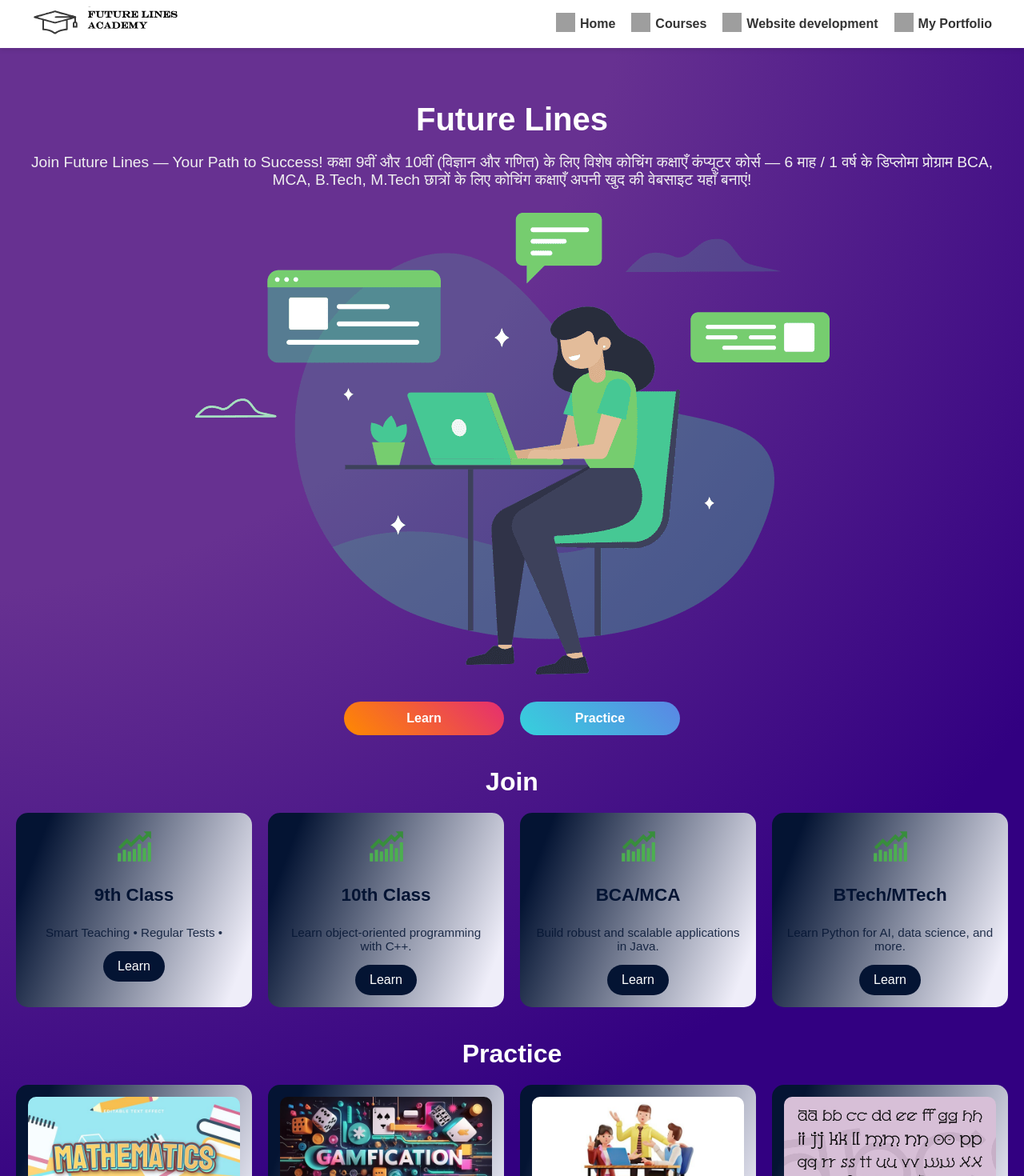
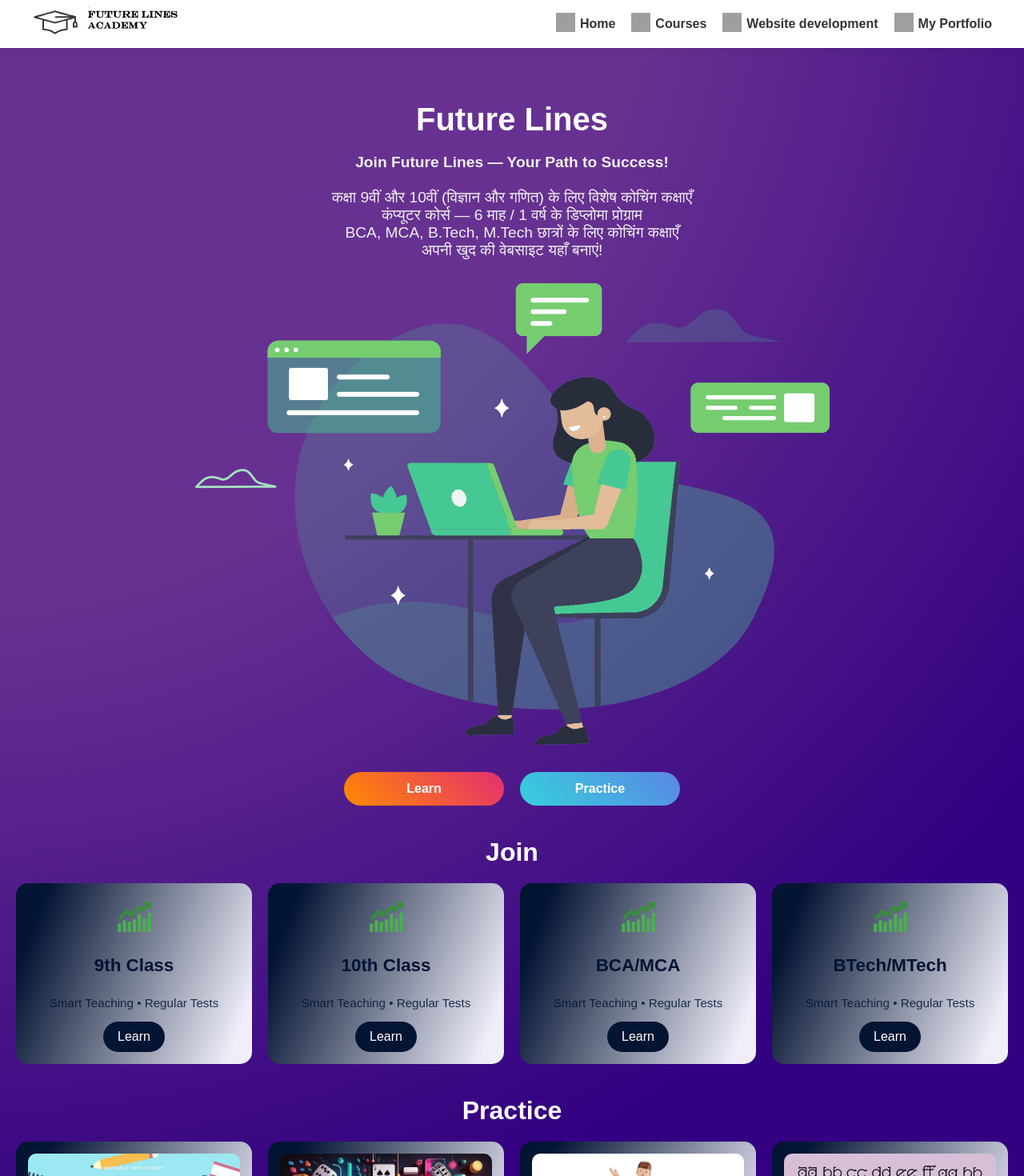
Before and after one commit to vishalamc/freelines, a React (Create React App) app: page / in a window 1280 px wide. Shown: the top 1470 px of the page at 80% size. Built offline with nearby package versions, Linux system fonts and the light colour scheme; grey boxes are pictures that could not be loaded.

Commit message:
Update HomePage.js

```diff
--- a/src/pages/HomePage.js
+++ b/src/pages/HomePage.js
@@ -3,16 +3,16 @@ import { Link } from "react-router-dom";
 import "../App.css";
 import { FcBullish } from "react-icons/fc";
 const learnCourses = [
-  { icon: <FcBullish className="course-icon" />, title: "9th Class", desc: "Smart Teaching • Regular Tests •", link: "/learnc" },
-  { icon: <FcBullish className="course-icon" />, title: "10th Class", desc: "Learn object-oriented programming with C++.", link: "/ComingSoon" },
-  { icon: <FcBullish className="course-icon" />, title: "BCA/MCA", desc: "Build robust and scalable applications in Java.", link: "/ComingSoon" },
-  { icon: <FcBullish className="course-icon" />, title: "BTech/MTech", desc: "Learn Python for AI, data science, and more.", link: "/ComingSoon" }
+  { icon: <FcBullish className="course-icon" />, title: "9th Class", desc: "Smart Teaching • Regular Tests", link: "/ComingSoon" },
+  { icon: <FcBullish className="course-icon" />, title: "10th Class", desc: "Smart Teaching • Regular Tests", link: "/ComingSoon" },
+  { icon: <FcBullish className="course-icon" />, title: "BCA/MCA", desc: "Smart Teaching • Regular Tests", link: "/ComingSoon" },
+  { icon: <FcBullish className="course-icon" />, title: "BTech/MTech", desc: "Smart Teaching • Regular Tests", link: "/ComingSoon" }
 ];
 
 const practiceCourses = [
   { title: "Math", img: "/maths.jpg", link: "/ComingSoon" },
-  { title: "Science", img: "/gamification.jpg", link: "/gamedashboard" },
-  { title: "Computer Science", img: "/learncomputer.jpg", link: "/videolectures" },
+  { title: "Science", img: "/gamification.jpg", link: "/ComingSoon" },
+  { title: "Computer Science", img: "/learncomputer.jpg", link: "/ComingSoon" },
   { title: "Website Development", img: "/lang.jpg", link: "/ComingSoon" }
 ];
 
@@ -20,12 +20,17 @@ export default function Home() {
   return (
     <div className="homepage">
       <h1 className="home-title">Future Lines</h1>
-      <p className="tagline">Join Future Lines — Your Path to Success!
+<p className="tagline">
+    <strong>Join Future Lines — Your Path to Success!</strong>
+    <br /><br />
     कक्षा 9वीं और 10वीं (विज्ञान और गणित) के लिए विशेष कोचिंग कक्षाएँ
+    <br />
     कंप्यूटर कोर्स — 6 माह / 1 वर्ष के डिप्लोमा प्रोग्राम
+    <br />
     BCA, MCA, B.Tech, M.Tech छात्रों के लिए कोचिंग कक्षाएँ
+    <br />
     अपनी खुद की वेबसाइट यहाँ बनाएं!
-    </p>
+  </p>
 
      {/* Showcase Image */}
       <div className="showcase-container">
```
